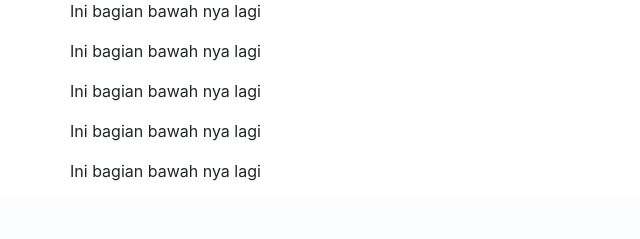
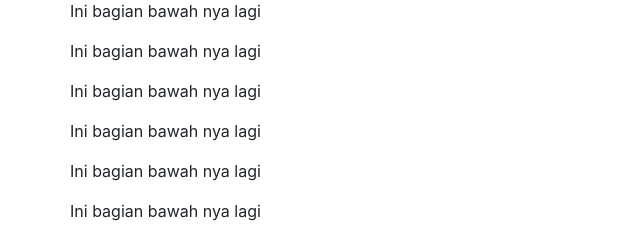
Before and after one commit to sandraganes96/airbenbe, a CodeIgniter app: page /airbenbe/ in a window 1280 px wide. Shown: the part 991-1230 px from the top of the page, without its empty margins (0-640 px from the left). Before the commit the page ends 1172 px from the top, so only its background shows below. Run offline with CodeIgniter, Linux system fonts and the light colour scheme; some libraries are stand-ins or nearby versions.

Commit message:
test branch

```diff
--- a/application/views/homepage.php
+++ b/application/views/homepage.php
@@ -155,6 +155,9 @@
 	<div class="row">
 		<p>Ini bagian bawah nya lagi</p><br/>
 	</div>
+	<div class="row">
+		<p>Ini bagian bawah nya lagi</p><br/>
+	</div>
 </div>
 
 </body>
```
